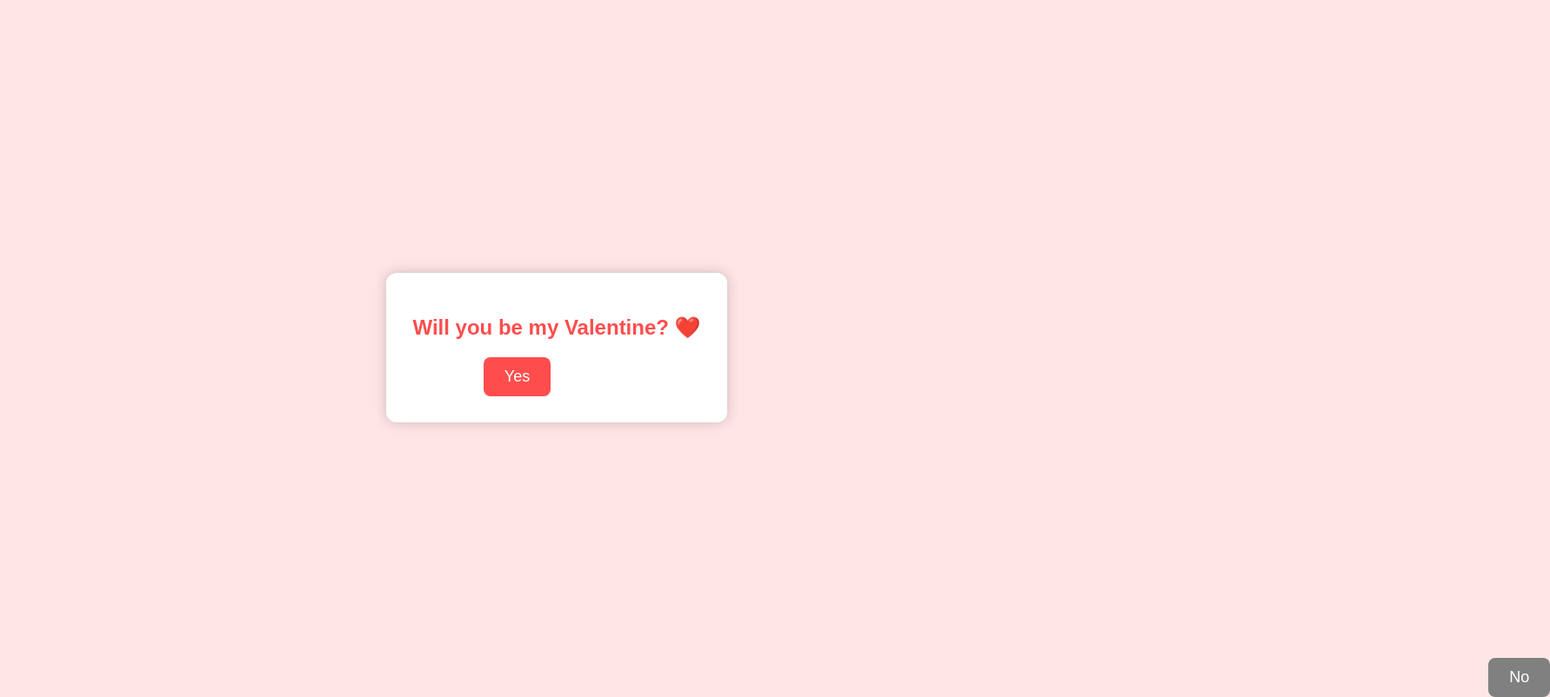
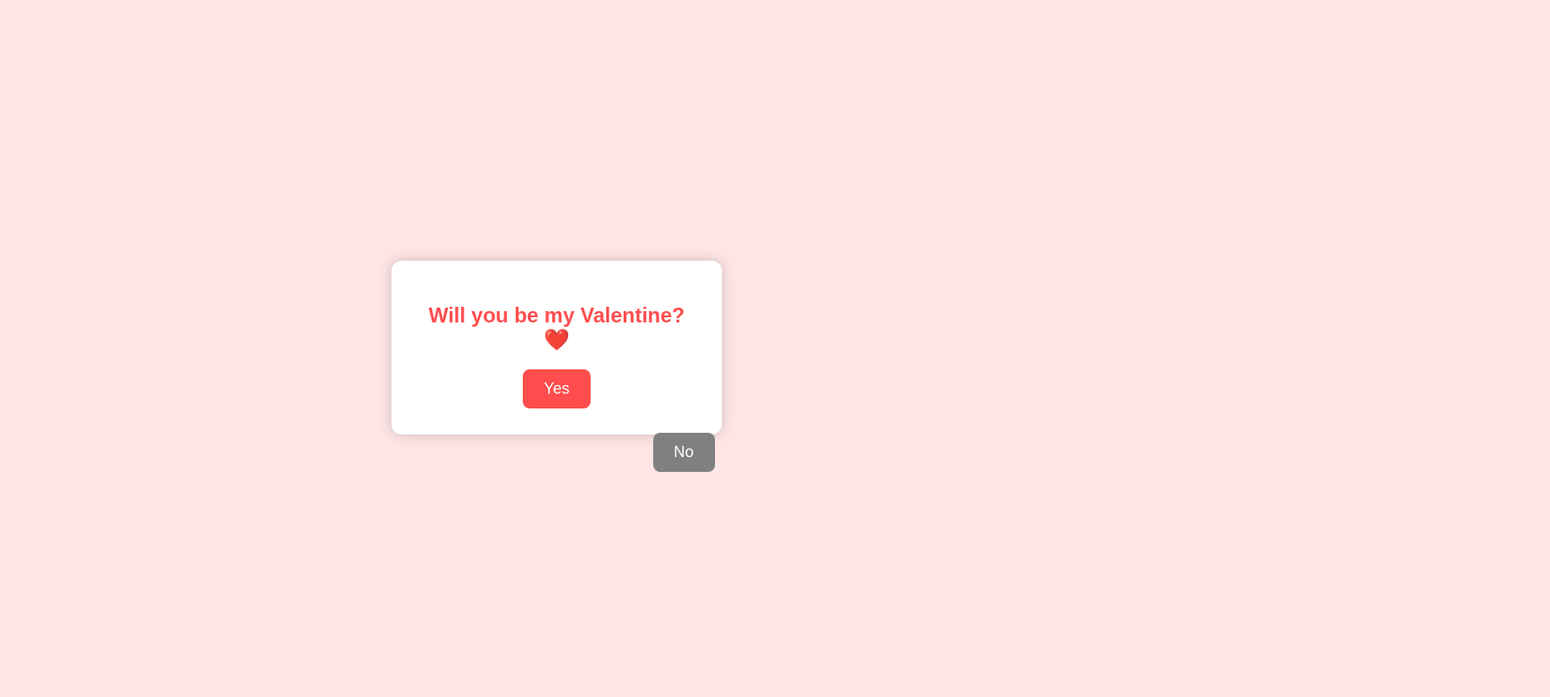
Before and after one commit to im-kumarrama/RamValantine, a plain HTML site: page index.html in a window 1280 px wide. Both pictures are taken after a click on the button "No". Shown: the whole page at 87% size, 1782 px wide, since content can reach past the window. Drawn offline with Linux system fonts and the light colour scheme.

Commit message:
Update index.html

```diff
--- a/index.html
+++ b/index.html
@@ -13,6 +13,7 @@
             height: 100vh;
             background-color: #ffe6e6; /* Soft pink background */
             margin: 0;
+            overflow: hidden; /* Prevents scrolling */
         }
 
         .popup {
@@ -22,6 +23,7 @@
             border-radius: 12px;
             box-shadow: 0 0 15px rgba(0, 0, 0, 0.2);
             position: relative;
+            width: 320px;
         }
 
         h2 {
@@ -33,7 +35,8 @@
             margin-top: 20px;
             display: flex;
             justify-content: center;
-            gap: 20px;
+            gap: 20px; /* Ensures No button starts next to Yes button */
+            position: relative;
         }
 
         .btn {
@@ -53,14 +56,9 @@
         .no-btn {
             background-color: gray;
             color: white;
-            position: relative;
+            position: relative; /* Starts in place, moves later */
         }
 
-        .no-btn:hover {
-            position: absolute;
-            left: calc(1% + (10% * Math.random()));
-            top: calc(1% + (10% * Math.random()));
-        }
     </style>
 </head>
 <body>
@@ -69,22 +67,33 @@
         <h2>Will you be my Valentine? ❤️</h2>
         <div class="buttons">
             <button class="btn yes-btn" onclick="accept()">Yes</button>
-            <button class="btn no-btn" id="noBtn">No</button>
+            <button class="btn no-btn" id="noBtn" onclick="reject()">No</button>
         </div>
     </div>
 
     <script>
         const noBtn = document.getElementById("noBtn");
+        const popup = document.querySelector(".popup");
 
         noBtn.addEventListener("mouseover", function () {
-            const x = Math.random() * (window.innerWidth - 150);
-            const y = Math.random() * (window.innerHeight - 150);
-            noBtn.style.left = x + "px";
-            noBtn.style.top = y + "px";
+            const popupRect = popup.getBoundingClientRect();
+            const maxX = popupRect.width - noBtn.clientWidth - 20; /* Keeps No button inside */
+            const maxY = popupRect.height - noBtn.clientHeight - 20;
+
+            const x = Math.random() * maxX;
+            const y = Math.random() * maxY;
+
+            noBtn.style.position = "absolute"; /* Moves when hovered */
+            noBtn.style.left = `${x}px`;
+            noBtn.style.top = `${y}px`;
         });
 
         function accept() {
-            alert("Heyy! You made my day girl!!❤️😊 But wait..did you just say YES?😳 Sry I'm not available for you!!");
+            alert("Heyyy! You made my day girl!!❤️😊 But wait... did you just say YES? 😳 Sry I'm not available for you!!");
+        }
+
+        function reject() {
+            alert("Heyy! That’s not fair, young lady! You need to select only the Yes button.😜");
         }
     </script>
 
```
